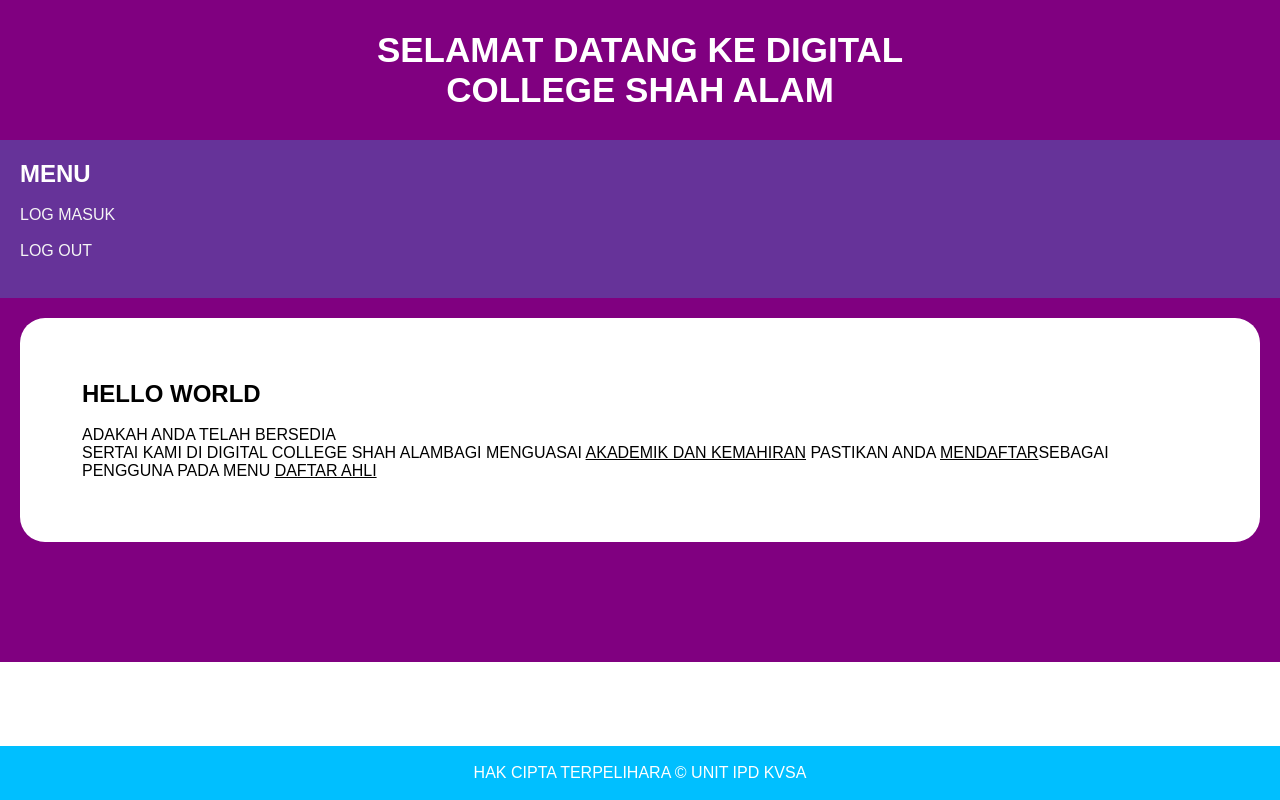
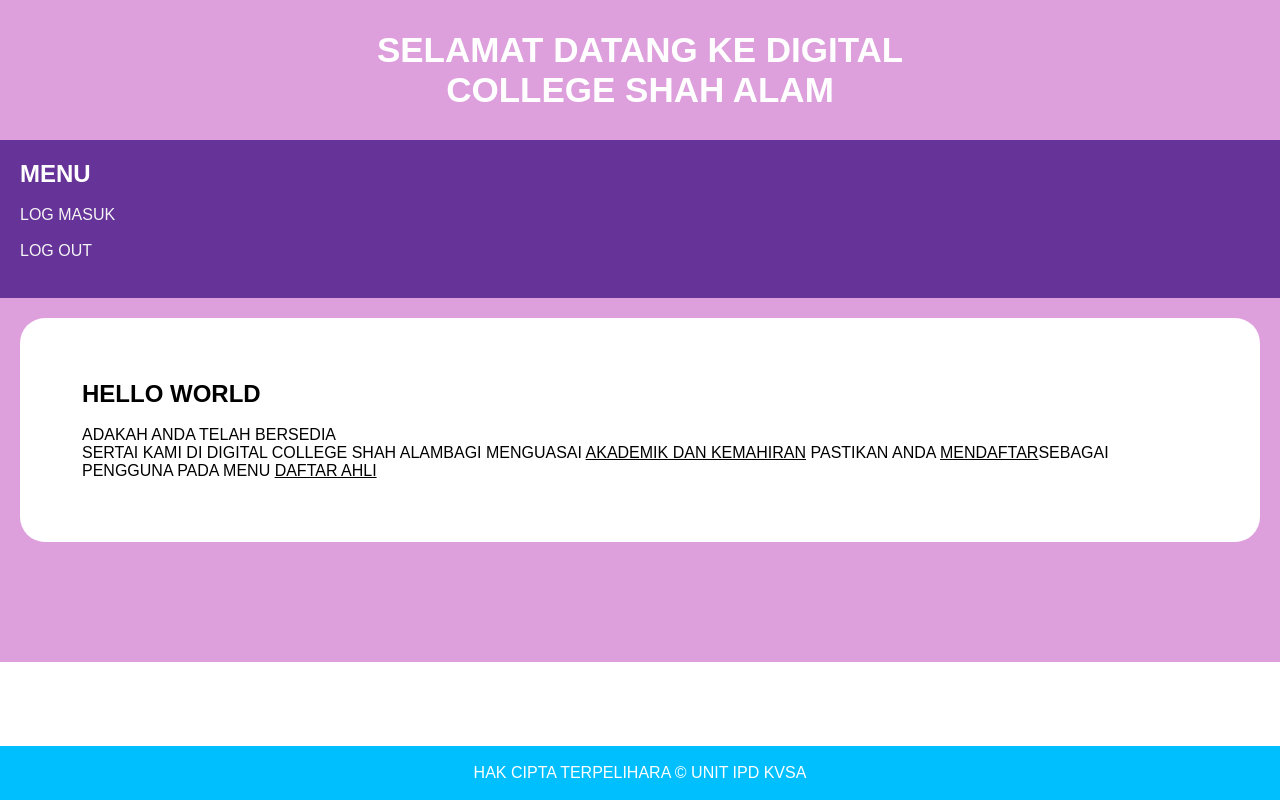
Before and after one commit to vaisnawiraja/bmi, a PHP site: page /projek/index.php in a window 1280 px wide. Run offline with PHP 8.4, Linux system fonts and the light colour scheme.

Commit message:
Tukar warana background

```diff
--- a/style.css
+++ b/style.css
@@ -8,7 +8,7 @@ body{
 }
 header{
 	font-weight: bolder;
-	background-color: purple;
+	background-color:plum;
 	padding: 30px;
 	text-align: center;
 	font-size: 35px;
@@ -43,7 +43,7 @@ a:hover{
 }
 article{
 	padding: 20px;
-	background: purple;
+	background: plum;
 }
 .data{
 	margin-bottom: 100px;
```
